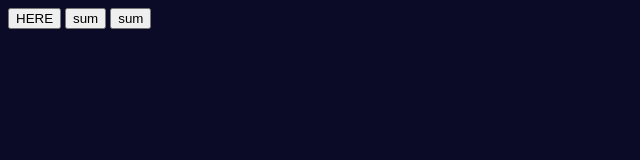
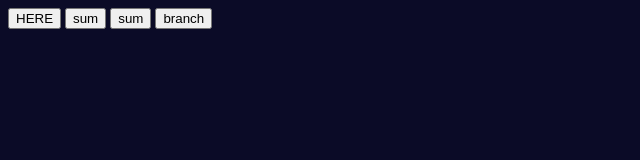
Before and after one commit to Jameeelaahmed/test-, a plain HTML site: page index.html in a window 1280 px wide. Shown: the whole page, without its empty margins (0-640 px from the left). Drawn offline with Linux system fonts and the light colour scheme; files whose address does not match are found by name.

Commit message:
add new button

```diff
--- a/index.html
+++ b/index.html
@@ -18,6 +18,7 @@
 
     <button onclick="h()">sum</button>
     <button onclick="h()">sum</button>
+    <button onclick="h()">branch</button>
 </body>
 
 </html>
--- a/js/JAVASCRIPTlearn!.js
+++ b/js/JAVASCRIPTlearn!.js
@@ -119,7 +119,6 @@ function here() {
 //       alert(i);
 //     }
 //   }
-
 // }
 
 // function print()
```
